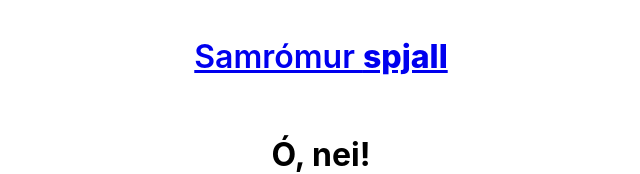
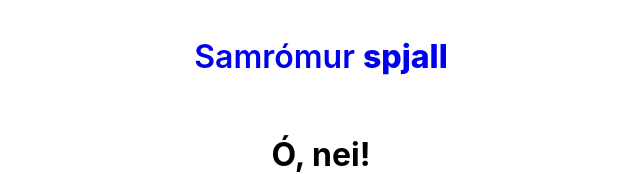
Before and after one commit to cadia-lvl/samromur-chat, a React app in the folder frontend/: page / in a window 1280 px wide. Shown: the top 174 px of the page, without its empty margins (319-959 px from the left). Built offline with nearby package versions, Linux system fonts and the light colour scheme.

Commit message:
hide link styles for title

```diff
--- a/frontend/src/components/ui/layout.tsx
+++ b/frontend/src/components/ui/layout.tsx
@@ -27,6 +27,13 @@ const Title = styled.h1`
     }
 `;
 
+const StyledLink = styled.a`
+    text-decoration: none;
+    :visited {
+        color: black;
+    }
+`;
+
 interface Props {
     children?: React.ReactNode;
 }
@@ -37,9 +44,9 @@ export const Layout: React.FunctionComponent<Props> = ({ children }) => {
             <Padding>
                 <Header>
                     <Title>
-                        <a href="/">
+                        <StyledLink href="/">
                             Samrómur <span>spjall</span>
-                        </a>
+                        </StyledLink>
                     </Title>
                 </Header>
                 {children}
```
